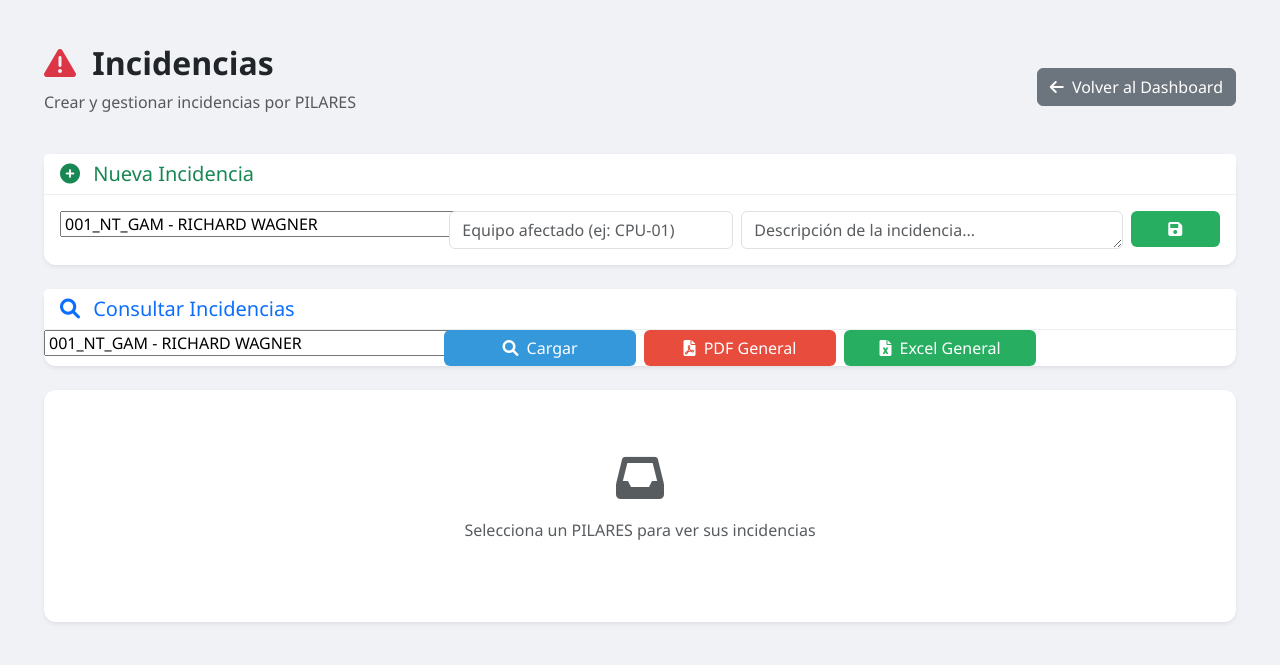
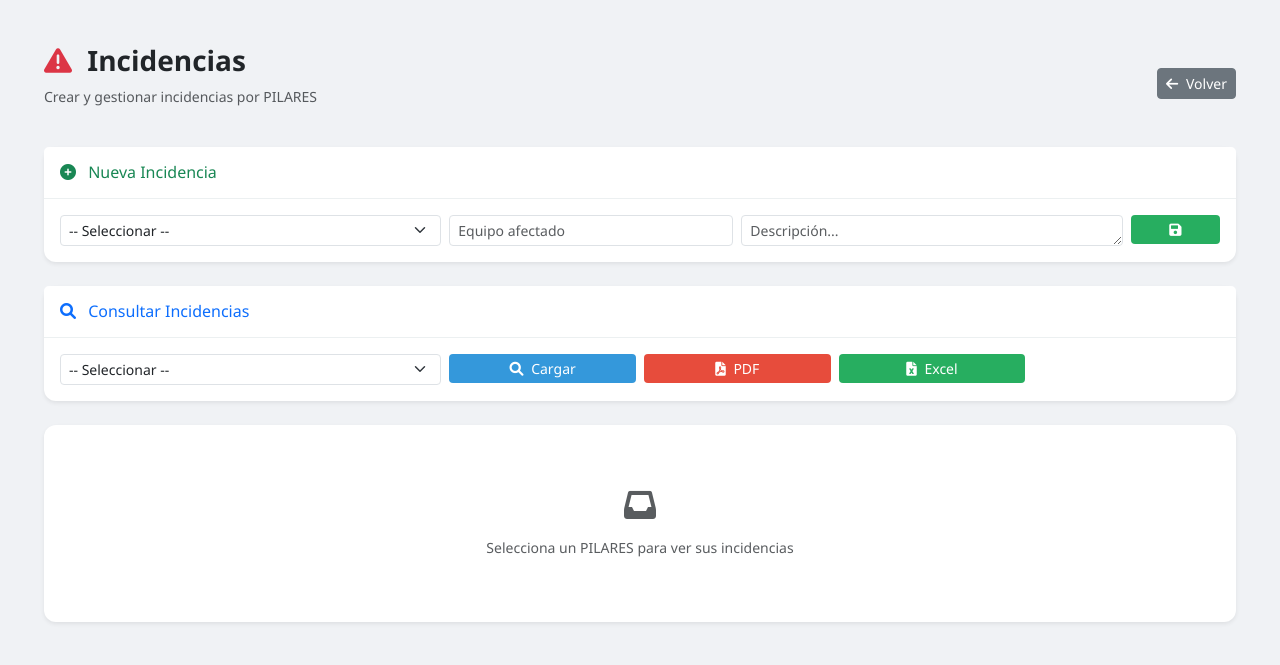
Before and after one commit to Erick25edc/panel-pilares, a Django app: page /incidencias/ in a window 1280 px wide. Shown: the part 96-761 px from the top of the page. Run offline with Django 5.2, Linux system fonts and the light colour scheme; data comes from the database, SQL or seed files in the repository.

Commit message:
Update incidencias.html

```diff
--- a/pilares/templates/pilares/incidencias.html
+++ b/pilares/templates/pilares/incidencias.html
@@ -4,50 +4,50 @@
 {% block title %}Incidencias - PILARES CDMX{% endblock %}
 
 {% block content %}
-<div class="container-fluid px-4 py-4">
+<div class="container-fluid px-3 px-md-4 py-3 py-md-4">
 
     <!-- Encabezado -->
-    <div class="d-flex flex-wrap justify-content-between align-items-center mb-4">
+    <div class="d-flex flex-wrap justify-content-between align-items-center mb-3 mb-md-4">
         <div>
-            <h1 class="h2 fw-bold text-gray-800">
+            <h1 class="h3 h2-md fw-bold text-gray-800">
                 <i class="fas fa-exclamation-triangle text-danger me-2"></i> Incidencias
             </h1>
-            <p class="text-muted">Crear y gestionar incidencias por PILARES</p>
+            <p class="text-muted small">Crear y gestionar incidencias por PILARES</p>
         </div>
-        <a href="{% url 'dashboard' %}" class="btn btn-secondary">
-            <i class="fas fa-arrow-left me-1"></i> Volver al Dashboard
+        <a href="{% url 'dashboard' %}" class="btn btn-secondary btn-sm btn-md">
+            <i class="fas fa-arrow-left me-1"></i> Volver
         </a>
     </div>
 
     <!-- ============================================ -->
     <!-- FORMULARIO PARA CREAR INCIDENCIA              -->
     <!-- ============================================ -->
-    <div class="card shadow-sm mb-4">
-        <div class="card-header bg-white">
-            <h5 class="mb-0 text-success">
+    <div class="card shadow-sm mb-3 mb-md-4">
+        <div class="card-header bg-white py-2 py-md-3">
+            <h5 class="mb-0 text-success fs-6 fs-md-5">
                 <i class="fas fa-plus-circle me-2"></i> Nueva Incidencia
             </h5>
         </div>
-        <div class="card-body">
+        <div class="card-body p-2 p-md-3">
             <div class="row g-2">
-                <div class="col-md-4">
-                    <!-- En incidencias.html -->
-                    <select name="pilares">
-                        {% for p in pilares_list|dictsort:"clave_id" %}
-                            <option value="{{ p.clave_id }}">{{ p.clave_id }} - {{ p.nombre }}</option>
+                <div class="col-12 col-md-4">
+                    <select id="selectPilaresNuevo" class="form-select form-select-sm">
+                        <option value="">-- Seleccionar --</option>
+                        {% for p in pilares_list %}
+                        <option value="{{ p.clave_id }}">{{ p.clave_id }} - {{ p.nombre|truncatechars:30 }}</option>
                         {% endfor %}
                     </select>
                 </div>
-                <div class="col-md-3">
-                    <input type="text" id="incidenciaEquipo" class="form-control"
-                        placeholder="Equipo afectado (ej: CPU-01)">
+                <div class="col-6 col-md-3">
+                    <input type="text" id="incidenciaEquipo" class="form-control form-control-sm"
+                        placeholder="Equipo afectado">
                 </div>
-                <div class="col-md-4">
-                    <textarea id="incidenciaObservacion" class="form-control" rows="1"
-                        placeholder="Descripción de la incidencia..."></textarea>
+                <div class="col-5 col-md-4">
+                    <textarea id="incidenciaObservacion" class="form-control form-control-sm" rows="1"
+                        placeholder="Descripción..."></textarea>
                 </div>
-                <div class="col-md-1">
-                    <button id="btnGuardarIncidencia" class="btn btn-success w-100">
+                <div class="col-1 col-md-1">
+                    <button id="btnGuardarIncidencia" class="btn btn-success btn-sm w-100">
                         <i class="fas fa-save"></i>
                     </button>
                 </div>
@@ -58,36 +58,37 @@
     <!-- ============================================ -->
     <!-- CONSULTAR INCIDENCIAS                         -->
     <!-- ============================================ -->
-    <div class="card shadow-sm mb-4">
-        <div class="card-header bg-white">
-            <h5 class="mb-0 text-primary">
+    <div class="card shadow-sm mb-3 mb-md-4">
+        <div class="card-header bg-white py-2 py-md-3">
+            <h5 class="mb-0 text-primary fs-6 fs-md-5">
                 <i class="fas fa-search me-2"></i> Consultar Incidencias
             </h5>
         </div>
+        <div class="card-body p-2 p-md-3">
             <div class="row g-2">
-            <div class="col-md-4">
-                <!-- En incidencias.html -->
-                <select name="pilares">
-                    {% for p in pilares_list|dictsort:"clave_id" %}
-                        <option value="{{ p.clave_id }}">{{ p.clave_id }} - {{ p.nombre }}</option>
+                <div class="col-12 col-md-4">
+                    <select id="selectPilaresIncidencias" class="form-select form-select-sm">
+                        <option value="">-- Seleccionar --</option>
+                        {% for p in pilares_list %}
+                        <option value="{{ p.clave_id }}">{{ p.clave_id }} - {{ p.nombre|truncatechars:30 }}</option>
                         {% endfor %}
                     </select>
                 </div>
-            <div class="col-md-2">
-                <button id="btnCargarIncidencias" class="btn btn-primary w-100">
+                <div class="col-4 col-md-2">
+                    <button id="btnCargarIncidencias" class="btn btn-primary btn-sm w-100">
                         <i class="fas fa-search me-1"></i> Cargar
                     </button>
                 </div>
-
-            <div class="col-md-2">
-                <button id="btnReporteGeneralPdf" class="btn btn-danger w-100">
-                    <i class="fas fa-file-pdf me-1"></i> PDF General
+                <div class="col-4 col-md-2">
+                    <button id="btnReporteGeneralPdf" class="btn btn-danger btn-sm w-100">
+                        <i class="fas fa-file-pdf me-1"></i> PDF
                     </button>
                 </div>
-            <div class="col-md-2">
-                <button id="btnReporteGeneralExcel" class="btn btn-success w-100">
-                    <i class="fas fa-file-excel me-1"></i> Excel General
+                <div class="col-4 col-md-2">
+                    <button id="btnReporteGeneralExcel" class="btn btn-success btn-sm w-100">
+                        <i class="fas fa-file-excel me-1"></i> Excel
                     </button>
+                </div>
             </div>
         </div>
     </div>
@@ -96,10 +97,10 @@
     <!-- TABLA DE RESULTADOS                          -->
     <!-- ============================================ -->
     <div class="card shadow-sm">
-        <div class="card-body" id="incidenciasResultados">
-            <div class="text-center text-muted py-5">
-                <i class="fas fa-inbox fa-3x mb-3 d-block text-muted"></i>
-                <p>Selecciona un PILARES para ver sus incidencias</p>
+        <div class="card-body p-2 p-md-3" id="incidenciasResultados">
+            <div class="text-center text-muted py-4 py-md-5">
+                <i class="fas fa-inbox fa-2x fa-md-3x mb-2 mb-md-3 d-block text-muted"></i>
+                <p class="small mb-0">Selecciona un PILARES para ver sus incidencias</p>
             </div>
         </div>
     </div>
@@ -177,24 +178,95 @@
     });
 
     // ============================================================
-    // 3. RENDERIZAR TABLA
+    // 3. RENDERIZAR TABLA (MEJORADA PARA MÓVIL)
     // ============================================================
     function renderizarIncidencias(data) {
         const container = document.getElementById('incidenciasResultados');
 
         if (!data || data.length === 0) {
             container.innerHTML = `
-            <div class="text-center text-muted py-5">
-                <i class="fas fa-check-circle fa-3x mb-3 d-block text-success"></i>
-                <p>No hay incidencias registradas para este PILARES</p>
+                <div class="text-center text-muted py-4 py-md-5">
+                    <i class="fas fa-check-circle fa-2x fa-md-3x mb-2 mb-md-3 d-block text-success"></i>
+                    <p class="small mb-0">No hay incidencias registradas para este PILARES</p>
                 </div>
             `;
             return;
         }
 
+        // Detectar si es móvil
+        const isMobile = window.innerWidth < 768;
+
+        if (isMobile) {
+            // ============ VISTA MÓVIL (tarjetas) ============
+            let html = `<div class="row g-2">`;
+
+            data.forEach((h, idx) => {
+                const estadoLabels = {
+                    'ABIERTA': '🟡 Abierta',
+                    'EN_PROCESO': '🔵 En proceso',
+                    'SOLUCIONADA': '🟢 Solucionada',
+                    'CERRADA': '⚫ Cerrada'
+                };
+                const estadoClass = {
+                    'ABIERTA': 'danger',
+                    'EN_PROCESO': 'info',
+                    'SOLUCIONADA': 'success',
+                    'CERRADA': 'secondary'
+                };
+
+                const estados = ['ABIERTA', 'EN_PROCESO', 'SOLUCIONADA', 'CERRADA'];
+                let optionsHtml = '';
+                estados.forEach(est => {
+                    const selected = est === h.estado_nuevo ? 'selected' : '';
+                    optionsHtml += `<option value="${est}" ${selected}>${estadoLabels[est]}</option>`;
+                });
+
+                html += `
+                    <div class="col-12">
+                        <div class="card border-${estadoClass[h.estado_nuevo] || 'secondary'} border-start border-4 shadow-sm">
+                            <div class="card-body py-2 px-3">
+                                <div class="d-flex justify-content-between align-items-start">
+                                    <small class="text-muted">#${idx + 1}</small>
+                                    <small class="text-muted">${h.fecha_creacion}</small>
+                                </div>
+                                <div class="d-flex flex-wrap gap-1 my-1">
+                                    <span class="badge bg-secondary">${h.tipo_cambio_display}</span>
+                                    <span class="badge bg-${estadoClass[h.estado_nuevo] || 'secondary'}">${estadoLabels[h.estado_nuevo]}</span>
+                                </div>
+                                <p class="small mb-1 text-break">${h.observacion_nueva || '-'}</p>
+                                <div class="d-flex gap-1 mt-1 flex-wrap">
+                                    <select class="form-select form-select-sm estado-select"
+                                            data-id="${h.id}"
+                                            style="width: 120px; font-size: 0.7rem; flex: 1;">
+                                        ${optionsHtml}
+                                    </select>
+                                    <button class="btn btn-sm btn-outline-primary editar-incidencia flex-shrink-0"
+                                            data-id="${h.id}"
+                                            data-observacion="${h.observacion_nueva}"
+                                            data-estado="${h.estado_nuevo}"
+                                            title="Editar">
+                                        <i class="fas fa-edit"></i>
+                                    </button>
+                                    <button class="btn btn-sm btn-outline-success actualizar-estado-btn flex-shrink-0"
+                                            data-id="${h.id}"
+                                            title="Actualizar">
+                                        <i class="fas fa-sync-alt"></i>
+                                    </button>
+                                </div>
+                            </div>
+                        </div>
+                    </div>
+                `;
+            });
+
+            html += `</div>`;
+            container.innerHTML = html;
+
+        } else {
+            // ============ VISTA ESCRITORIO (tabla) ============
             let html = `
                 <div class="table-responsive">
-            <table class="table table-hover table-striped">
+                    <table class="table table-hover table-striped table-sm">
                         <thead class="table-light">
                             <tr>
                                 <th>#</th>
@@ -209,8 +281,6 @@
             `;
 
             data.forEach((h, idx) => {
-            // Opciones de estado
-            const estados = ['ABIERTA', 'EN_PROCESO', 'SOLUCIONADA', 'CERRADA'];
                 const estadoLabels = {
                     'ABIERTA': '🟡 Abierta',
                     'EN_PROCESO': '🔵 En proceso',
@@ -218,13 +288,13 @@
                     'CERRADA': '⚫ Cerrada'
                 };
                 const estadoClass = {
-                'ABIERTA': 'bg-danger',
-                'EN_PROCESO': 'bg-info',
-                'SOLUCIONADA': 'bg-success',
-                'CERRADA': 'bg-secondary'
+                    'ABIERTA': 'danger',
+                    'EN_PROCESO': 'info',
+                    'SOLUCIONADA': 'success',
+                    'CERRADA': 'secondary'
                 };
 
-            // Construir opciones del select
+                const estados = ['ABIERTA', 'EN_PROCESO', 'SOLUCIONADA', 'CERRADA'];
                 let optionsHtml = '';
                 estados.forEach(est => {
                     const selected = est === h.estado_nuevo ? 'selected' : '';
@@ -234,29 +304,31 @@
                 html += `
                     <tr>
                         <td>${idx + 1}</td>
-                <td>${h.fecha_creacion}</td>
+                        <td><small>${h.fecha_creacion}</small></td>
                         <td><span class="badge bg-secondary">${h.tipo_cambio_display}</span></td>
                         <td>
                             <select class="form-select form-select-sm estado-select"
                                     data-id="${h.id}"
-                            style="min-width: 140px; font-size: 0.8rem;">
+                                    style="min-width: 130px; font-size: 0.75rem;">
                                 ${optionsHtml}
                             </select>
                         </td>
-                <td>${h.observacion_nueva || '-'}</td>
+                        <td><small class="text-break">${h.observacion_nueva || '-'}</small></td>
                         <td>
-                    <button class="btn btn-sm btn-outline-primary editar-incidencia"
+                            <div class="btn-group btn-group-sm">
+                                <button class="btn btn-outline-primary editar-incidencia"
                                         data-id="${h.id}"
                                         data-observacion="${h.observacion_nueva}"
                                         data-estado="${h.estado_nuevo}"
-                            title="Editar observación">
+                                        title="Editar">
                                     <i class="fas fa-edit"></i>
                                 </button>
-                    <button class="btn btn-sm btn-outline-success actualizar-estado-btn"
+                                <button class="btn btn-outline-success actualizar-estado-btn"
                                         data-id="${h.id}"
                                         title="Actualizar estado">
                                     <i class="fas fa-sync-alt"></i>
                                 </button>
+                            </div>
                         </td>
                     </tr>
                 `;
@@ -264,9 +336,10 @@
 
             html += `</tbody></table></div>`;
             container.innerHTML = html;
+        }
 
         // ============================================================
-        // 4. CAMBIAR ESTADO (evento delegado)
+        // 4. EVENTOS PARA ACTUALIZAR Y EDITAR
         // ============================================================
         container.querySelectorAll('.actualizar-estado-btn').forEach(btn => {
             btn.addEventListener('click', function () {
@@ -274,7 +347,6 @@
                 const select = container.querySelector(`.estado-select[data-id="${id}"]`);
                 const nuevoEstado = select.value;
 
-                // Confirmar cambio
                 const estadoLabels = {
                     'ABIERTA': '🟡 Abierta',
                     'EN_PROCESO': '🔵 En proceso',
@@ -286,9 +358,7 @@
                     return;
                 }
 
-                const data = {
-                    estado: nuevoEstado
-                };
+                const data = { estado: nuevoEstado };
 
                 fetch(`/api/incidencia/${id}/actualizar/`, {
                     method: 'POST',
@@ -298,7 +368,7 @@
                 .then(r => r.json())
                 .then(data => {
                     if (data.success) {
-                            alert('✅ Estado actualizado correctamente');
+                        alert('✅ Estado actualizado');
                         document.getElementById('btnCargarIncidencias').click();
                     } else {
                         alert('❌ Error: ' + data.error);
@@ -311,9 +381,6 @@
             });
         });
 
-        // ============================================================
-        // 5. EDITAR OBSERVACIÓN (evento delegado)
-        // ============================================================
         container.querySelectorAll('.editar-incidencia').forEach(btn => {
             btn.addEventListener('click', function () {
                 const id = this.dataset.id;
@@ -322,9 +389,7 @@
                 const nuevaObservacion = prompt('Editar observación:', observacionActual);
                 if (nuevaObservacion === null) return;
 
-                const data = {
-                    observacion: nuevaObservacion
-                };
+                const data = { observacion: nuevaObservacion };
 
                 fetch(`/api/incidencia/${id}/actualizar/`, {
                     method: 'POST',
@@ -348,28 +413,38 @@
         });
     }
 
-
     // ============================================================
-    // 6. REPORTE PDF GENERAL
+    // 5. REPORTES
     // ============================================================
     document.getElementById('btnReporteGeneralPdf').addEventListener('click', function () {
         window.open('/reporte-incidencias-general-pdf/', '_blank');
     });
 
-    // ============================================================
-    // 7. REPORTE EXCEL GENERAL
-    // ============================================================
     document.getElementById('btnReporteGeneralExcel').addEventListener('click', function () {
         window.open('/reporte-incidencias-general-excel/', '_blank');
     });
 
     // ============================================================
-    // 6. CARGAR INCIDENCIAS AL CAMBIAR SELECT (opcional)
+    // 6. CARGAR INCIDENCIAS AL CAMBIAR SELECT
     // ============================================================
     document.getElementById('selectPilaresIncidencias').addEventListener('change', function () {
         if (this.value) {
             document.getElementById('btnCargarIncidencias').click();
         }
     });
+
+    // ============================================================
+    // 7. REDIMENSIONAR - cambiar vista al redimensionar
+    // ============================================================
+    let timeout;
+    window.addEventListener('resize', function () {
+        clearTimeout(timeout);
+        timeout = setTimeout(() => {
+            const claveId = document.getElementById('selectPilaresIncidencias').value;
+            if (claveId) {
+                document.getElementById('btnCargarIncidencias').click();
+            }
+        }, 300);
+    });
 </script>
 {% endblock %}
```
Lines whose indentation alone changed are shown as unchanged.
